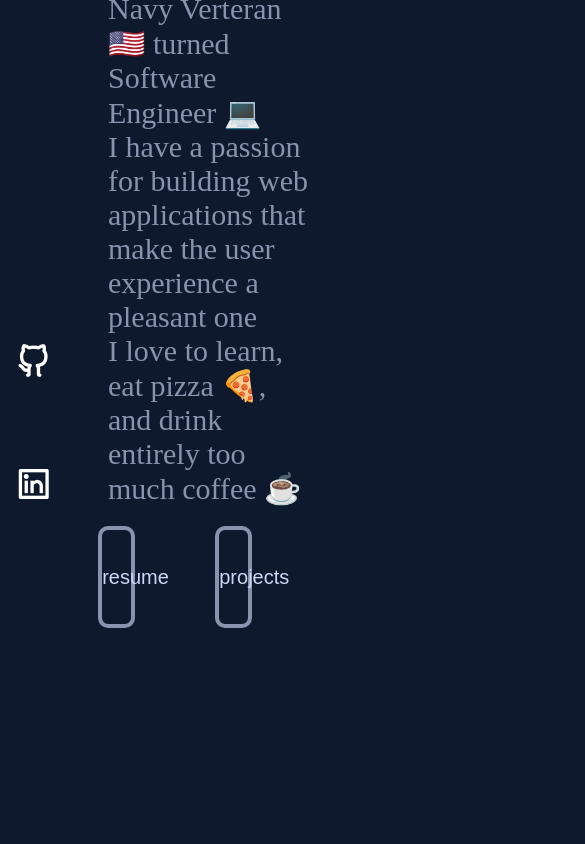
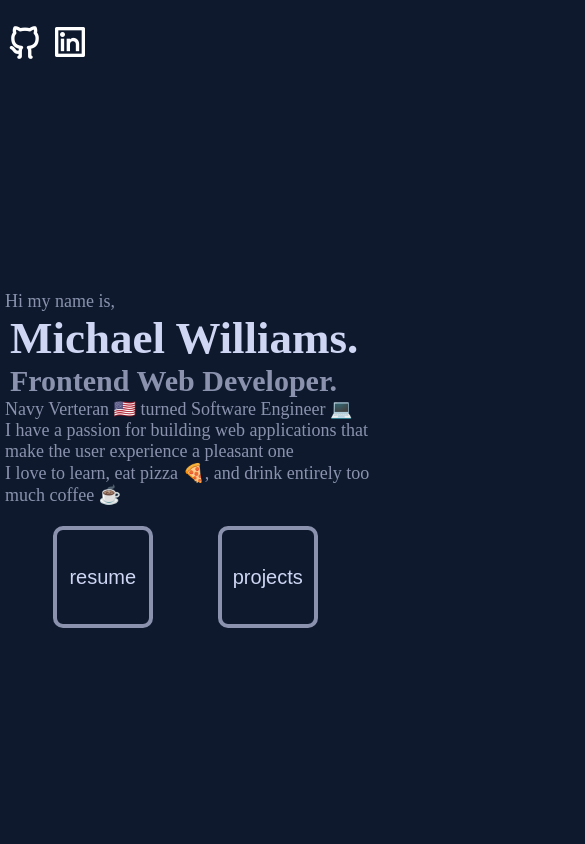
Before and after one commit to MichaelDWilliams1/portfolio, a React (Create React App) app: page / in a window 390 px wide. Shown: the top 844 px of the page, 585 px wide, since content can reach past the window. Built offline with nearby package versions, Linux system fonts and the light colour scheme.

Commit message:
the header will be mobile responsive

```diff
--- a/src/App.js
+++ b/src/App.js
@@ -14,7 +14,7 @@ function App() {
    <Header />
    <Skills />
    <Projects />
-    <ContactForm />
+  <ContactForm />
     </div>
   );
 }
--- a/src/index.css
+++ b/src/index.css
@@ -16,7 +16,6 @@ nav{
   position: absolute;
   display: flex;
   flex-direction: column;
-
   width: 10vw;
   height: 100vh;
 }
@@ -50,6 +49,7 @@ li{
   height: 60vh;
   width: 60%;
   margin: auto;
+  /* border: 2px solid yellow; */
 }
 h1{
   font-size: 100px;
@@ -64,7 +64,7 @@ p{
 }
 
 .buttonContainer{
-
+  /* border: 2px solid red; */
   text-align: center;
   width: 95vw;
   height: 40vh;
@@ -72,7 +72,7 @@ p{
 }
 button{
   height: 30%;
-  width: 10%;
+  width: 100px;
   background: none;
   border: 4px solid rgb(138, 146, 173);
   color: rgb(206, 214, 243);
@@ -277,3 +277,165 @@ input, textarea{
   margin: auto;
   font-size: 30px;
 }
+@media only screen and (max-width: 1280px){
+  .headerContainer{
+
+    width: 80%;
+  }
+}
+
+@media only screen and (max-width: 1094px){
+  .headerContainer{
+
+    width: 85%;
+  }
+}
+
+@media only screen and (max-width: 1030px){
+  .headerContainer{
+    height: 70vh;
+    width: 87%;
+  }
+  nav{
+    position: absolute;
+    display: flex;
+    flex-direction: row;
+    width: 100vw;
+    height: 10vh;
+    /* border: 2px solid red; */
+  }
+  ul{
+    display: flex;
+    flex-direction: row;
+    justify-content: flex-start;
+    align-items: center;
+    color: white;
+    height: 100%;
+    width: 100%;
+    margin: 0;
+    /* border: 2px solid; */
+  }
+  li{
+    display: flex;
+    justify-content: flex-start;
+    /* border: 3px solid green; */
+    height: auto;
+    width: 50px;
+  }
+  a{
+    margin: 0;
+    margin-left: 5px;
+    height: auto;
+    width: 40px;
+  }
+}
+
+@media only screen and (max-width: 1006px){
+  .headerContainer{
+
+    width: 100vw;
+  }
+  nav{
+    position: absolute;
+    display: flex;
+    flex-direction: row;
+    width: 100vw;
+    height: 10vh;
+    /* border: 2px solid red; */
+  }
+  ul{
+    display: flex;
+    flex-direction: row;
+    justify-content: flex-start;
+    align-items: center;
+    color: white;
+    height: 100%;
+    width: 100%;
+    margin: 0;
+    /* border: 2px solid; */
+  }
+  li{
+    display: flex;
+    justify-content: flex-start;
+    /* border: 3px solid green; */
+    height: auto;
+    width: 50px;
+  }
+  a{
+    margin: 0;
+    margin-left: 5px;
+    height: auto;
+    width: 40px;
+  }
+}
+
+@media only screen and (max-width: 874px){
+  .headerContainer{
+    height: 65vh;
+  }
+h1{
+  font-size: 90px;
+}
+h2{
+  font-size: 70px;
+}
+}
+
+
+@media only screen and (max-width: 766px){
+  .headerContainer{
+    height: 60vh;
+  }
+  h1{
+    font-size: 80px;
+  }
+  h2{
+    font-size: 60px;
+  }
+  p{
+  font-size: 20px;
+  }
+
+}
+
+@media only screen and (max-width: 660px){
+  .headerContainer{
+    height: 70vh;
+  }
+  h1{
+    font-size: 75px;
+  }
+  h2{
+    font-size: 55px;
+  }
+}
+
+@media only screen and (max-width: 600px){
+  .headerContainer{
+    height: 60vh;
+  }
+  h1{
+    font-size: 65px;
+  }
+  h2{
+    font-size: 45px;
+  }
+}
+
+@media only screen and (max-width: 509px){
+  .headerContainer{
+    height: 60vh;
+  }
+  h1{
+    font-size: 45px;
+    margin-left: 10px;
+  }
+  h2{
+    font-size: 30px;
+    margin-left: 10px;
+  }
+  p{
+    font-size: 18px;
+    margin: 0 5px 0 5px;
+  }
+}
```
Also changed, not shown: src/components/ContactForm.jsx (+4 -4 lines).
